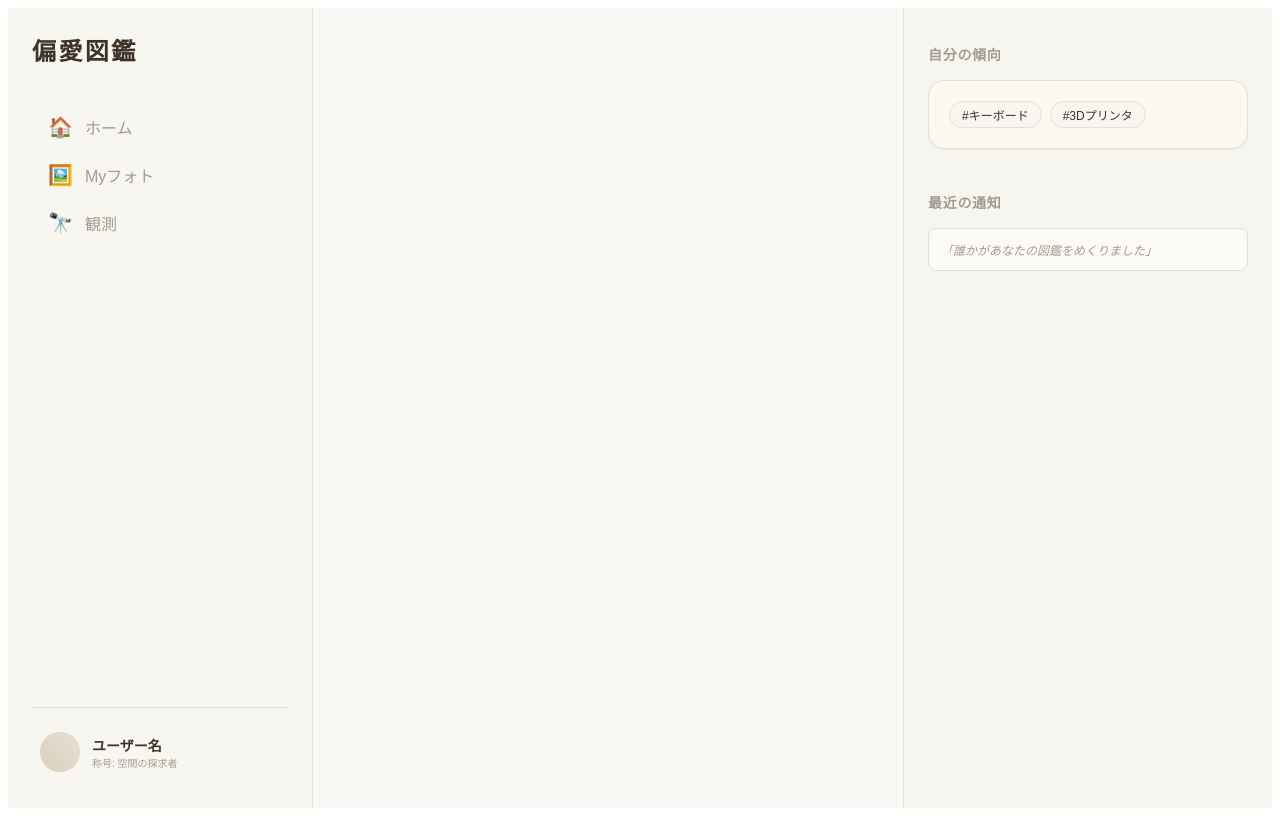
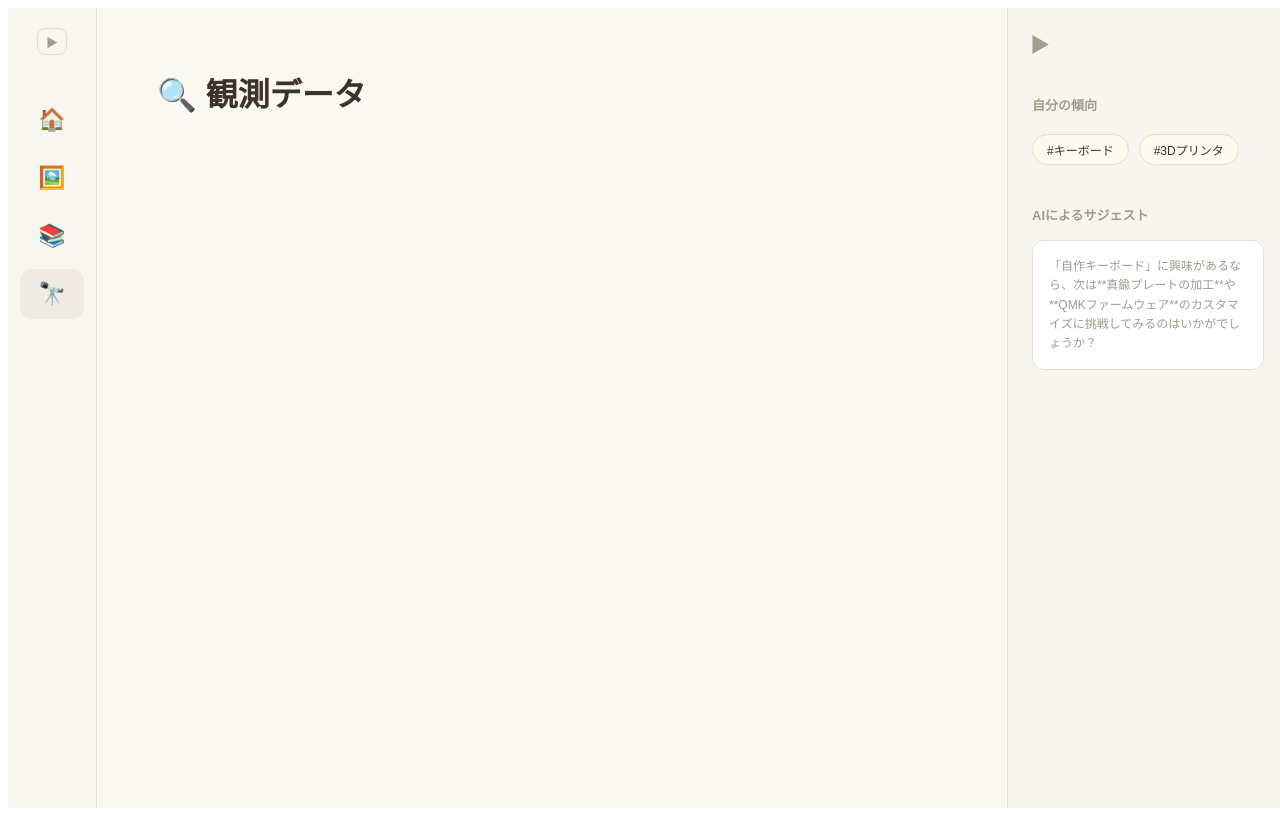
Before and after one commit to gahaha0840-ai/henai, a React (Vite) app: page /observation in a window 1280 px wide. Built offline with nearby package versions, Linux system fonts and the light colour scheme.

Commit message:
style/Layout
サイドバーの仕様やレイアウトの調節

```diff
--- a/src/App.tsx
+++ b/src/App.tsx
@@ -7,10 +7,10 @@
 //export default App;
 
 import { BrowserRouter, Routes, Route } from "react-router-dom";
-import Layout from "./components/Layout";
-import Home from "./pages/Home";
-import Photos from "./pages/Photos";
-import Observation from "./pages/Observation";
+import Layout from "./components/Layout.tsx";
+import Home from "./pages/Home.tsx";
+import Photos from "./pages/Photos.tsx";
+import Observation from "./pages/Observation.tsx";
 
 function App() {
   return (
@@ -19,7 +19,7 @@ function App() {
         <Routes>
           <Route path="/" element={<Home />} />
           <Route path="/photos" element={<Photos />} />
-          <Route path="/obs" element={<Observation />} />
+          <Route path="/observation" element={<Observation />} />
         </Routes>
       </Layout>
     </BrowserRouter>
--- a/src/components/Layout.tsx
+++ b/src/components/Layout.tsx
@@ -1,166 +1,207 @@
 // src/components/Layout.tsx
-import React from 'react';
+import React, { useState, useEffect } from 'react';
 import { Link, useLocation } from 'react-router-dom';
 
 const Layout = ({ children }: { children: React.ReactNode }) => {
   const location = useLocation();
 
-  // --- スタイル定義（Tailwindの代わり） ---
+  // --- レイアウトの設計図（定数） ---
+  const LEFT_FULL = 220;    // 左サイドバーの通常幅
+  const LEFT_MINI = 72;     // 左サイドバーのアイコン表示時の幅
+  const RIGHT_WIDTH = 280;  // 右サイドバーの幅
+  const CENTER_MIN_SAFE = 500; // 中央がこれ以下になるときに自動でサイドバーを閉じる判定基準
+
+  // --- サイドバーの表示状態管理 ---
+  const [isLeftCollapsed, setIsLeftCollapsed] = useState(false); // 左サイドバーの「縮小」状態
+  const [isRightOpen, setIsRightOpen] = useState(true);          // 右サイドバーの「表示/非表示」状態
+
+  // --- レスポンシブ挙動（画面サイズに応じて自動で開閉） ---
+  useEffect(() => {
+    const handleResize = () => {
+      const w = window.innerWidth;
+      // 1. 1000px未満なら：右を完全に閉じ、左もアイコン化する
+      if (w < 1000) {
+        setIsRightOpen(false);
+        setIsLeftCollapsed(true);
+      }
+      // 2. 1300px未満なら：左だけをアイコン化する（中央の広さを優先）
+      else if (w < 1300) {
+        setIsLeftCollapsed(true);
+      }
+    };
+    window.addEventListener('resize', handleResize);
+    handleResize(); // 初回読み込み時にも判定を実行
+    return () => window.removeEventListener('resize', handleResize);
+  }, []);
+
+  // --- 配色設定 ---
   const colors = {
-    bg: '#F8F6F0',       // 背景（紙のオフホワイト）
-    text: '#3D3328',     // メインテキスト（ダークブラウン）
-    subtext: '#A39B8B',  // サブテキスト
-    accent: '#A68A61',   // アクセント（ゴールド）
-    border: '#E6E0D4',   // 枠線
-    card: '#FCFAEF',     // カード背景
+    bg: '#F8F6F0',       // 紙のようなオフホワイト
+    text: '#3D3328',     // ダークブラウン
+    subtext: '#A39B8B',  // 控えめなグレー
+    accent: '#A68A61',   // アクセントのゴールド
+    border: '#E6E0D4',   // 境界線
+    card: '#FCFAEF',     // カードの背景色
   };
 
+  // --- フォント設定（ゴシック体メイン） ---
   const fonts = {
     serif: '"Noto Serif JP", "Hiragino Mincho ProN", serif',
     sans: '"Noto Sans JP", "Hiragino Kaku Gothic ProN", sans-serif',
   };
 
-  // --- アクティブなリンクのスタイルを判定 ---
-  const getLinkStyle = (path: string) => {
-    const isActive = location.pathname === path;
-    return {
-      display: 'flex',
-      alignItems: 'center',
-      gap: '12px',
-      width: '100%',
-      padding: '8px 16px',
-      borderRadius: '8px',
-      textDecoration: 'none',
-      fontWeight: isActive ? 'bold' : 'normal',
-      color: isActive ? colors.accent : colors.subtext,
-      backgroundColor: isActive ? 'rgba(230, 224, 212, 0.2)' : 'transparent',
-      transition: 'all 0.2s',
-    };
-  };
+  // --- ナビゲーションメニューの定義 ---
+  const navItems = [
+    { path: '/', label: 'ホーム', icon: '🏠' },
+    { path: '/photos', label: 'フォト', icon: '🖼️' },
+    { path: '/encyclopedia', label: '図鑑', icon: '📚' },
+    { path: '/observation', label: '観測', icon: '🔭' },
+  ];
 
   return (
     <div style={{
       display: 'flex',
       height: '100vh',
+      width: '100vw',
       backgroundColor: colors.bg,
       color: colors.text,
       fontFamily: fonts.sans,
-      overflow: 'hidden',
+      overflow: 'hidden',    // 全体の横スクロールを禁止
+      position: 'relative',
     }}>
 
       {/* 1. 左サイドバー（ナビゲーション） */}
       <aside style={{
-        width: '256px',
+        width: isLeftCollapsed ? `${LEFT_MINI}px` : `${LEFT_FULL}px`,
         borderRight: `1px solid ${colors.border}`,
-        padding: '24px',
+        padding: '20px 8px',
         display: 'flex',
         flexDirection: 'column',
-        justifyContent: 'space-between',
-        flexShrink: 0,
+        flexShrink: 0,       // メイン部分に押されても潰れないように固定
         backgroundColor: colors.bg,
-        zIndex: 10,
+        transition: 'width 0.3s cubic-bezier(0.4, 0, 0.2, 1)', // 開閉アニメーション
+        zIndex: 40,
       }}>
-        <div>
-          <Link to="/" style={{
-            display: 'block',
-            fontSize: '24px',
-            fontWeight: 'bold',
+        {/* ロゴと開閉トグルボタン */}
+        <div style={{
+          display: 'flex',
+          justifyContent: isLeftCollapsed ? 'center' : 'space-between',
+          alignItems: 'center',
           marginBottom: '40px',
-            letterSpacing: '0.1em',
-            fontFamily: fonts.serif,
-            color: colors.text,
-            textDecoration: 'none',
+          padding: '0 12px'
         }}>
+          {!isLeftCollapsed && (
+            <span style={{ fontWeight: 'bold', fontSize: '20px', letterSpacing: '0.1em', fontFamily: fonts.serif }}>
               偏愛図鑑
-          </Link>
-
-          <nav style={{ display: 'flex', flexDirection: 'column', gap: '8px' }}>
-            <Link to="/" style={getLinkStyle('/')}>
-              <span style={{ fontSize: '20px' }}>🏠</span>
-              <span>ホーム</span>
-            </Link>
-
-            <Link to="/photos" style={getLinkStyle('/photos')}>
-              <span style={{ fontSize: '20px' }}>🖼️</span>
-              <span>Myフォト</span>
-            </Link>
-
-            <Link to="/obs" style={getLinkStyle('/obs')}>
-              <span style={{ fontSize: '20px' }}>🔭</span>
-              <span>観測</span>
-            </Link>
-          </nav>
+            </span>
+          )}
+          <button
+            onClick={() => setIsLeftCollapsed(!isLeftCollapsed)}
+            style={{
+              background: 'none', border: `1px solid ${colors.border}`, borderRadius: '8px',
+              cursor: 'pointer', color: colors.subtext, padding: '4px 8px', fontSize: '12px',
+            }}
+          >
+            {isLeftCollapsed ? '▶' : '◀'}
+          </button>
         </div>
 
-        {/* プロフィールエリア */}
-        <div style={{ borderTop: `1px solid ${colors.border}`, paddingTop: '24px', marginTop: '24px' }}>
-          <div style={{ display: 'flex', alignItems: 'center', gap: '12px', marginBottom: '12px', padding: '0 8px' }}>
-            <div style={{
-              width: '40px',
-              height: '40px',
-              backgroundColor: colors.border,
-              borderRadius: '50%',
-              flexShrink: 0,
-              overflow: 'hidden'
-            }}>
-              <div style={{ width: '100%', height: '100%', background: 'linear-gradient(to top right, rgba(166,138,97,0.2), #E6E0D4)' }}></div>
-            </div>
-            <div style={{ display: 'flex', flexDirection: 'column', minWidth: 0 }}>
-              <span style={{ fontWeight: 'bold', fontSize: '14px', whiteSpace: 'nowrap', overflow: 'hidden', textOverflow: 'ellipsis' }}>ユーザー名</span>
-              <span style={{ fontSize: '10px', color: colors.subtext }}>称号: 空間の探求者</span>
-            </div>
-          </div>
-        </div>
+        {/* メニューリスト */}
+        <nav style={{ flex: 1, padding: '0 4px' }}>
+          {navItems.map((item) => {
+            const isActive = location.pathname === item.path;
+            return (
+              <Link key={item.path} to={item.path} style={{
+                display: 'flex',
+                alignItems: 'center',
+                justifyContent: isLeftCollapsed ? 'center' : 'flex-start',
+                gap: isLeftCollapsed ? '0' : '12px',
+                padding: '12px 16px',
+                borderRadius: '12px',
+                textDecoration: 'none',
+                color: isActive ? colors.accent : colors.subtext,
+                backgroundColor: isActive ? 'rgba(166, 138, 97, 0.1)' : 'transparent',
+                transition: 'all 0.2s ease',
+                marginBottom: '8px',
+              }} title={item.label}>
+                <span style={{ fontSize: '22px' }}>{item.icon}</span>
+                {!isLeftCollapsed && <span style={{ fontWeight: '500' }}>{item.label}</span>}
+              </Link>
+            );
+          })}
+        </nav>
       </aside>
 
-      {/* 2. 中央メインコンテンツ */}
+      {/* 2. 中央メインコンテンツ（スクロール可能エリア） */}
       <main style={{
         flex: 1,
-        overflowY: 'auto',
-        position: 'relative',
-        scrollBehavior: 'smooth',
-        backgroundColor: 'rgba(255, 255, 255, 0.3)',
+        minWidth: 0,         // 子要素がつぶれないようにするためのFlex設定
+        overflowY: 'auto',   // 縦スクロールを有効に
+        backgroundColor: 'rgba(255, 255, 255, 0.2)',
       }}>
-        <div style={{ padding: '32px 48px', maxWidth: '1024px', margin: '0 auto', minHeight: '100%' }}>
-          {/* App.tsxのRoutesの中身がここに表示されます */}
+        <div style={{ padding: '40px clamp(20px, 5vw, 60px)', maxWidth: '1000px', margin: '0 auto' }}>
           {children}
         </div>
       </main>
 
-      {/* 3. 右サイドバー（統計・活動記録） */}
+      {/* --- 右側復活ボタン（右サイドバーが閉じているときに絶対配置で表示） --- */}
+      {!isRightOpen && (
+        <button
+          onClick={() => setIsRightOpen(true)}
+          style={{
+            position: 'absolute', top: '20px', right: '20px', zIndex: 100,
+            background: colors.card, border: `1px solid ${colors.border}`,
+            borderRadius: '50%', width: '44px', height: '44px', cursor: 'pointer',
+            boxShadow: '0 4px 12px rgba(0,0,0,0.08)', color: colors.accent,
+            display: 'flex', alignItems: 'center', justifyContent: 'center', fontSize: '18px',
+          }}
+        >
+          ◀
+        </button>
+      )}
+
+      {/* 3. 右サイドバー（統計情報やAIサジェスト） */}
       <aside style={{
-        width: '320px',
-        borderLeft: `1px solid ${colors.border}`,
-        padding: '24px',
-        backgroundColor: 'rgba(248, 246, 240, 0.5)',
+        width: isRightOpen ? `${RIGHT_WIDTH}px` : '0px',
+        borderLeft: isRightOpen ? `1px solid ${colors.border}` : 'none',
+        backgroundColor: 'rgba(248, 246, 240, 0.8)',
         flexShrink: 0,
-        overflowY: 'auto',
+        overflow: 'hidden',  // 閉じている最中に中身がはみ出さないようにする
+        transition: 'width 0.3s cubic-bezier(0.4, 0, 0.2, 1)',
+        display: 'flex',
+        flexDirection: 'column',
+        zIndex: 20,
       }}>
-        <div style={{ display: 'flex', flexDirection: 'column', gap: '32px' }}>
-          <section>
-            <h2 style={{ fontWeight: 'bold', marginBottom: '16px', fontSize: '14px', letterSpacing: '0.05em', color: colors.subtext, textTransform: 'uppercase' }}>自分の傾向</h2>
-            <div style={{
-              padding: '20px',
-              backgroundColor: colors.card,
-              borderRadius: '16px',
-              boxShadow: '0 1px 2px rgba(0,0,0,0.05)',
-              border: `1px solid ${colors.border}`
-            }}>
-              <div style={{ display: 'flex', flexWrap: 'wrap', gap: '8px' }}>
-                <span style={{ fontSize: '12px', padding: '4px 12px', backgroundColor: colors.bg, border: `1px solid ${colors.border}`, borderRadius: '9999px' }}>#キーボード</span>
-                <span style={{ fontSize: '12px', padding: '4px 12px', backgroundColor: colors.bg, border: `1px solid ${colors.border}`, borderRadius: '9999px' }}>#3Dプリンタ</span>
-              </div>
+        <div style={{ minWidth: `${RIGHT_WIDTH}px`, height: '100%', position: 'relative' }}>
+          {/* 閉じるボタン */}
+          <button
+            onClick={() => setIsRightOpen(false)}
+            style={{
+              position: 'absolute', top: '20px', left: '16px',
+              background: 'none', border: 'none', cursor: 'pointer',
+              color: colors.subtext, fontSize: '20px'
+            }}
+          >
+            ▶
+          </button>
+
+          {/* コンテンツエリア */}
+          <div style={{ padding: '70px 24px 24px' }}>
+            <section style={{ marginBottom: '40px' }}>
+              <h4 style={{ color: colors.subtext, marginBottom: '20px', fontSize: '13px' }}>自分の傾向</h4>
+              <div style={{ display: 'flex', flexWrap: 'wrap', gap: '10px' }}>
+                <span style={{ fontSize: '12px', padding: '6px 14px', backgroundColor: colors.card, border: `1px solid ${colors.border}`, borderRadius: '999px' }}>#キーボード</span>
+                <span style={{ fontSize: '12px', padding: '6px 14px', backgroundColor: colors.card, border: `1px solid ${colors.border}`, borderRadius: '999px' }}>#3Dプリンタ</span>
               </div>
             </section>
 
             <section>
-            <h2 style={{ fontWeight: 'bold', marginBottom: '16px', fontSize: '14px', letterSpacing: '0.05em', color: colors.subtext, textTransform: 'uppercase' }}>最近の通知</h2>
-            <div style={{ display: 'flex', flexDirection: 'column', gap: '12px' }}>
-              <div style={{ fontSize: '12px', padding: '12px', backgroundColor: 'rgba(255,255,255,0.5)', border: `1px solid ${colors.border}`, borderRadius: '8px', color: colors.subtext, fontStyle: 'italic' }}>
-                「誰かがあなたの図鑑をめくりました」
-              </div>
+              <h4 style={{ color: colors.subtext, marginBottom: '16px', fontSize: '13px' }}>AIによるサジェスト</h4>
+              <div style={{ fontSize: '12px', color: colors.subtext, backgroundColor: 'white', padding: '16px', borderRadius: '12px', border: `1px solid ${colors.border}`, lineHeight: '1.6' }}>
+                「自作キーボード」に興味があるなら、次は**真鍮プレートの加工**や**QMKファームウェア**のカスタマイズに挑戦してみるのはいかがでしょうか？
               </div>
             </section>
+          </div>
         </div>
       </aside>
 
--- a/src/main.tsx
+++ b/src/main.tsx
@@ -1,6 +1,6 @@
 import React from "react";
 import ReactDOM from "react-dom/client";
-import App from "./App";
+import App from "./App.js";
 
 ReactDOM.createRoot(document.getElementById("root")!).render(
   <React.StrictMode>
--- a/src/pages/Observation.tsx
+++ b/src/pages/Observation.tsx
@@ -1,3 +1,3 @@
-export default function Photos() {
-  return <h1>📷 写真一覧</h1>;
+export default function Observation() {
+  return <h1>🔍 観測データ</h1>;
 }
--- a/src/pages/Photos.tsx
+++ b/src/pages/Photos.tsx
@@ -1,4 +1,4 @@
-// NAVでのパスが "/obs" なので、ここに対応させます
-export default function Observation() {
-  return <h1>🔍 観測データ</h1>;
+// NAVでのパスが "/photos" なので、ここに対応させます
+export default function Photos() {
+  return <h1>📷 写真一覧</h1>;
 }
--- a/tsconfig.json
+++ b/tsconfig.json
@@ -6,6 +6,7 @@
     "module": "Node16",
     "moduleResolution": "node16",
     "allowImportingTsExtensions": true,
+    "noEmit": true,
     "jsx": "react-jsx",
     "strict": true,
     "outDir": "./dist",
```
Lines whose indentation alone changed are shown as unchanged.
